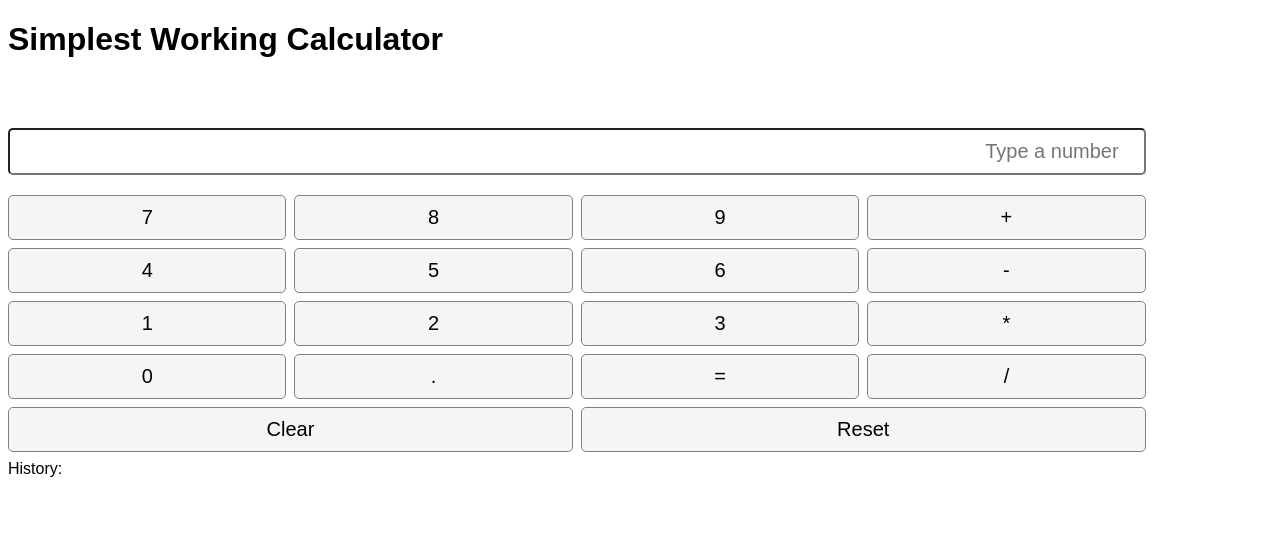
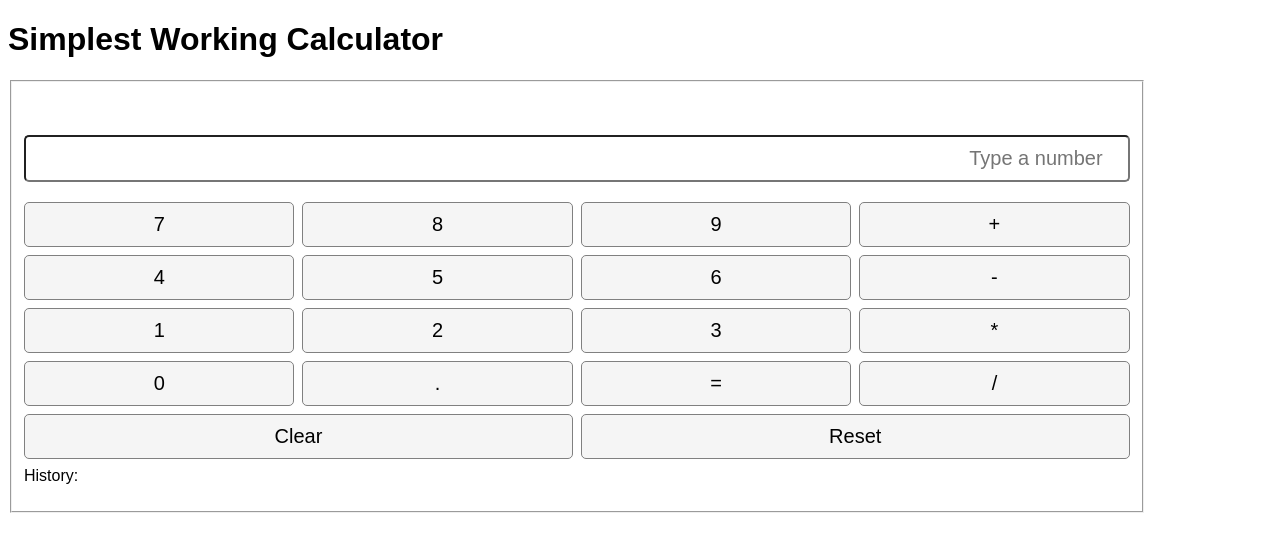
Before and after one commit to Vinitkumar041196/react-calculator, a React (Create React App) app: page / in a window 1280 px wide. Shown: the top 552 px of the page. Built offline with nearby package versions, Linux system fonts and the light colour scheme.

Commit message:
Separate files for each component

```diff
--- a/src/App.js
+++ b/src/App.js
@@ -1,36 +1,9 @@
-import {
-  useState,
-  useRef
-} from "react";
+import { useState, useRef } from "react";
+
 import "./App.css";
-
-function Button(props){
-    return (<button onClick={props.func}>{props.text}</button>)
-}
-
-function History(props){
-  const histOps = props.opArr.map((op,i) => {
-    return (
-        <li key={String(i+1)}>{op}</li>
-    );
-  });
-  return (
-    <div>History:<br/>
-      <ul className="opHist">
-        {histOps}
-      </ul>
-    </div>
-  );
-}
-
-function Display(props){
-  return (
-    <div className="display">
-      <p>{props.res}</p>
-      <input pattern="[0-9]" ref={props.inref} type="number" placeholder="Type a number" />
-    </div>
-  );
-}
+import Display from "./components/Display"
+import History from "./components/History";
+import Button from "./components/Button";
 
 function App() {
   const inputRef = useRef(null);
@@ -59,9 +32,11 @@ function App() {
     }else{
       operationHist[operationHist.length-1]=`${res} ${op} ${curInVal} = ${finalRes}`;
     }
+
     if (finalRes!==''){
       operationHist.push('');
     }
+
     setOperationHist(operationHist);
   }
 
@@ -146,6 +121,7 @@ function App() {
         <h1>Simplest Working Calculator</h1>
       </div>
       <form>
+        <fieldset>
           <Display res={result} inref={inputRef} />
           <div className="numpad section">
             <Button func={handleNumberClick} text="7"/>
@@ -176,6 +152,8 @@ function App() {
             <Button func={resetResult} text="Reset"/>
           </div>
           <History opArr={operationHist} />
+        </fieldset>
+
       </form>
     </div>
   );
--- /dev/null
+++ b/src/components/Button.js
@@ -0,0 +1,5 @@
+function Button(props){
+    return (<button onClick={props.func}>{props.text}</button>)
+}
+
+export default Button;
--- /dev/null
+++ b/src/components/Display.js
@@ -0,0 +1,10 @@
+function Display(props){
+    return (
+      <div className="display">
+        <p>{props.res}</p>
+        <input pattern="[0-9]" ref={props.inref} type="number" placeholder="Type a number" />
+      </div>
+    );
+}
+
+export default Display;
--- /dev/null
+++ b/src/components/History.js
@@ -0,0 +1,16 @@
+function History(props){
+    const histOps = props.opArr.map((op,i) => {
+      return (
+          <li key={String(i+1)}>{op}</li>
+      );
+    });
+    return (
+      <div>History:<br/>
+        <ul className="opHist">
+          {histOps}
+        </ul>
+      </div>
+    );
+}
+
+export default History;
```
Lines whose indentation alone changed are shown as unchanged.
